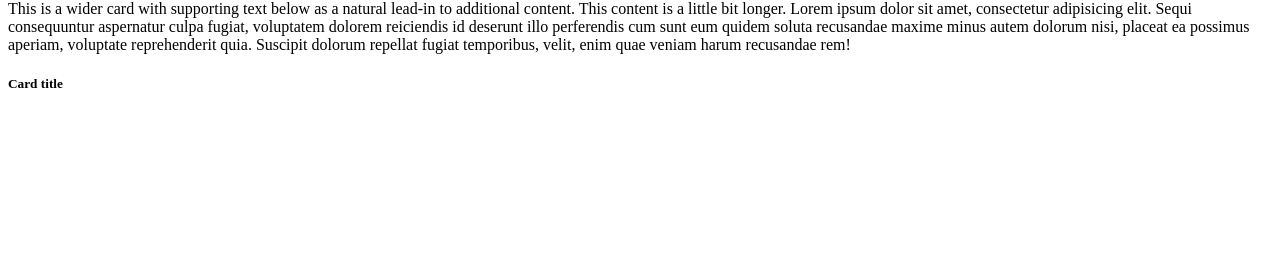
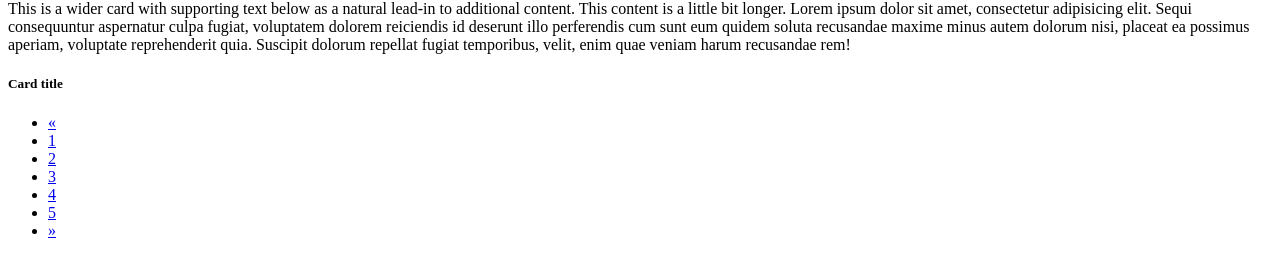
Before and after one commit to jam777/PHP_PROJET_4_Series, a Symfony app: template templates/wild/index.html.twig in a window 1280 px wide. Shown: the part 4961-5217 px from the top of the page. Before the commit the page ends 5049 px from the top, so only its background shows below. Run offline with Twig, Linux system fonts and the light colour scheme; the template is opened without the code that fills it, so the values that code supplies are empty; some libraries are stand-ins or nearby versions.

Commit message:
Création de la pagination bootstrap

```diff
--- a/assets/css/font-size.scss
+++ b/assets/css/font-size.scss
@@ -9,7 +9,8 @@
                             font-size: $h2*$reduc;
                         }
                         p,
-                        span {
+                        span,
+                        li.page-item a {
                             font-size: $p*$reduc;
                         }
                     }
--- a/templates/wild/index.html.twig
+++ b/templates/wild/index.html.twig
@@ -84,7 +84,23 @@
 
     <!-- Pagination -->
     <section class="pagination">
-
+        <nav aria-label="Page navigation example" class="w-100">
+            <ul class="pagination justify-content-center ml-0">
+                <li class="page-item">
+                    <a class="page-link" href="#" aria-label="Previous">
+                        <span aria-hidden="true">&laquo;</span>
+                    </a>
+                </li>
+                {% for i in 1..5 %}
+                <li class="page-item "><a class="page-link" href="#">{{ i }}</a></li>
+                {% endfor %}
+                <li class="page-item">
+                    <a class="page-link" href="#" aria-label="Next">
+                        <span aria-hidden="true">&raquo;</span>
+                    </a>
+                </li>
+            </ul>
+        </nav>
     </section>
 
     <!-- Footer -->
```
Also changed, not shown: assets/css/wild_scss/wild_index.scss (+15 -2 lines).
